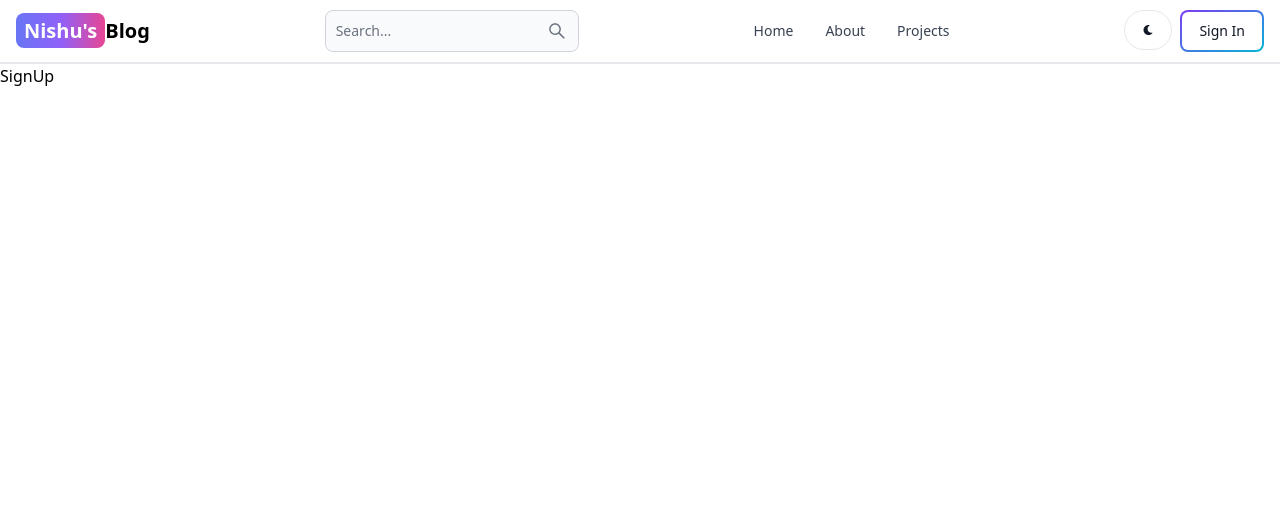
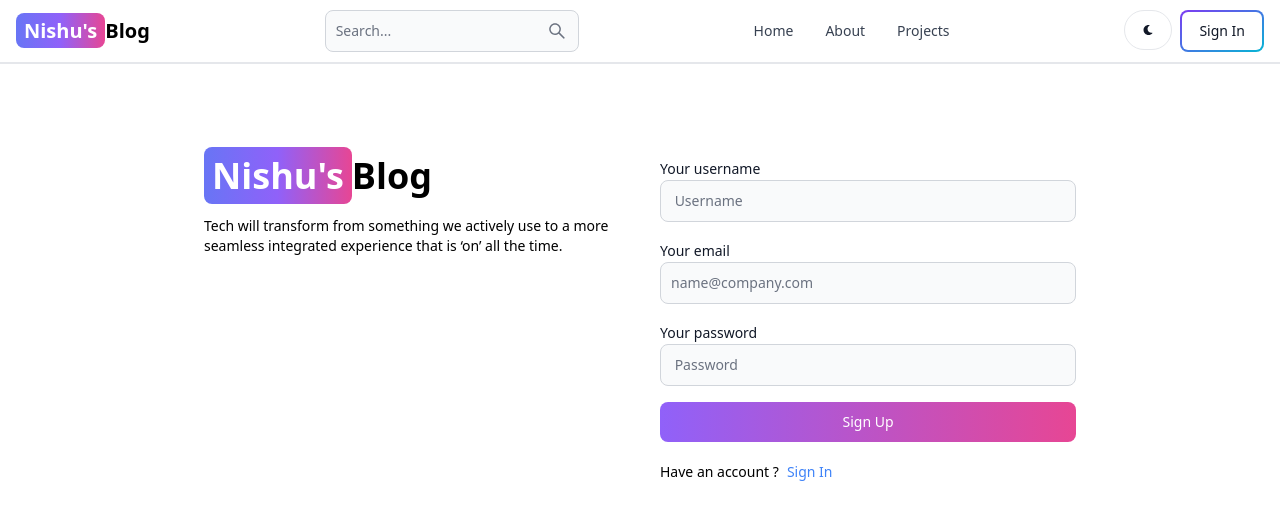
Before and after one commit to vikasutf8/mern-blog-app, a React (Vite) app in the folder client/: page /sign-up in a window 1280 px wide. Shown: the top 520 px of the page. Built offline with nearby package versions, Linux system fonts and the light colour scheme.

Commit message:
create UI of signup page

```diff
--- a/client/src/pages/SignUp.jsx
+++ b/client/src/pages/SignUp.jsx
@@ -1,7 +1,61 @@
+import { Button, Label, TextInput } from 'flowbite-react'
 import React from 'react'
-
+import { Link } from 'react-router-dom'
 export default function SignUp() {
   return (
-    <div>SignUp</div>
+    <div className='min-h-screen mt-20'>
+        <div className=' flex p-3 max-w-4xl mx-auto flex-col md:flex-row gap-10'>
+          {/* left */}
+          <div className='flex-1'>
+          <Link
+        to="/"
+        className="font-bold text-4xl dark:text-white"
+      >
+        <span
+          className="px-2 py-1
+          bg-gradient-to-r from-indigo-500 via-purple-500 to-pink-500 rounded-lg text-white
+          "
+        >
+          Nishu's
+        </span>
+        Blog
+      </Link>
+        <p className='text-sm mt-5'>
+        Tech will transform from something we actively use to a more seamless integrated experience that is ‘on’ all the time.
+        </p>
+          </div>
+          {/* right */}
+          <div className='flex-1'>
+            <form className='flex flex-col gap-4'>
+              <div>
+                <Label value='Your username' />
+                <TextInput
+                   type='text'
+                   placeholder=' Username'
+                   id='username' />
+              </div>
+              <div>
+                <Label value='Your email' />
+                <TextInput
+                   type='text'
+                   placeholder='name@company.com'
+                   id='email' />
+              </div>
+              <div>
+                <Label value='Your password' />
+                <TextInput
+                   type='password'
+                   placeholder=' Password'
+                   id='password' />
+              </div>
+              <Button gradientDuoTone='purpleToPink' type='submit' >Sign Up</Button>
+            </form>
+            <div className='flex gap-2 text-sm mt-5'>
+              <span>Have an account ?</span>
+              <Link to='/sign-in' className='text-blue-500'>Sign In</Link>
+            </div>
+          </div>
+        </div>
+    </div>
   )
 }
```
